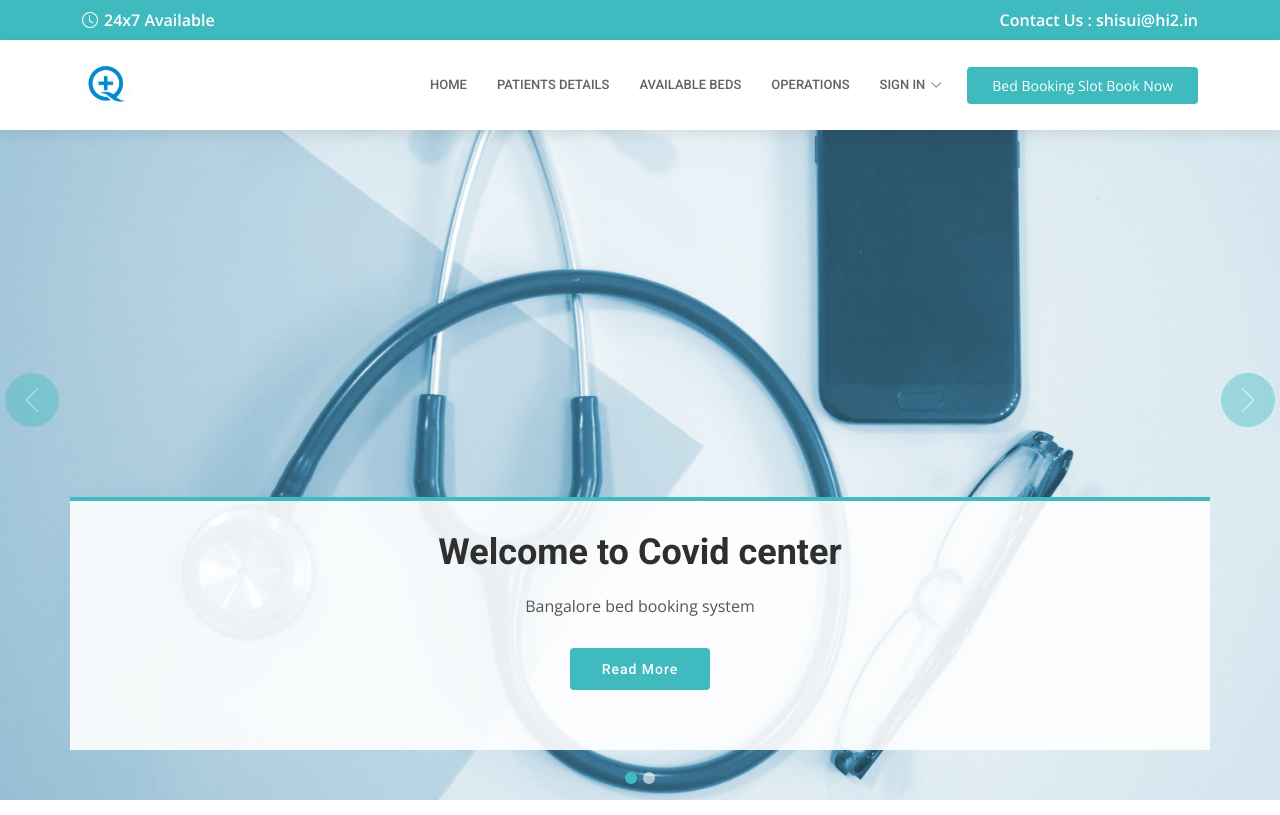
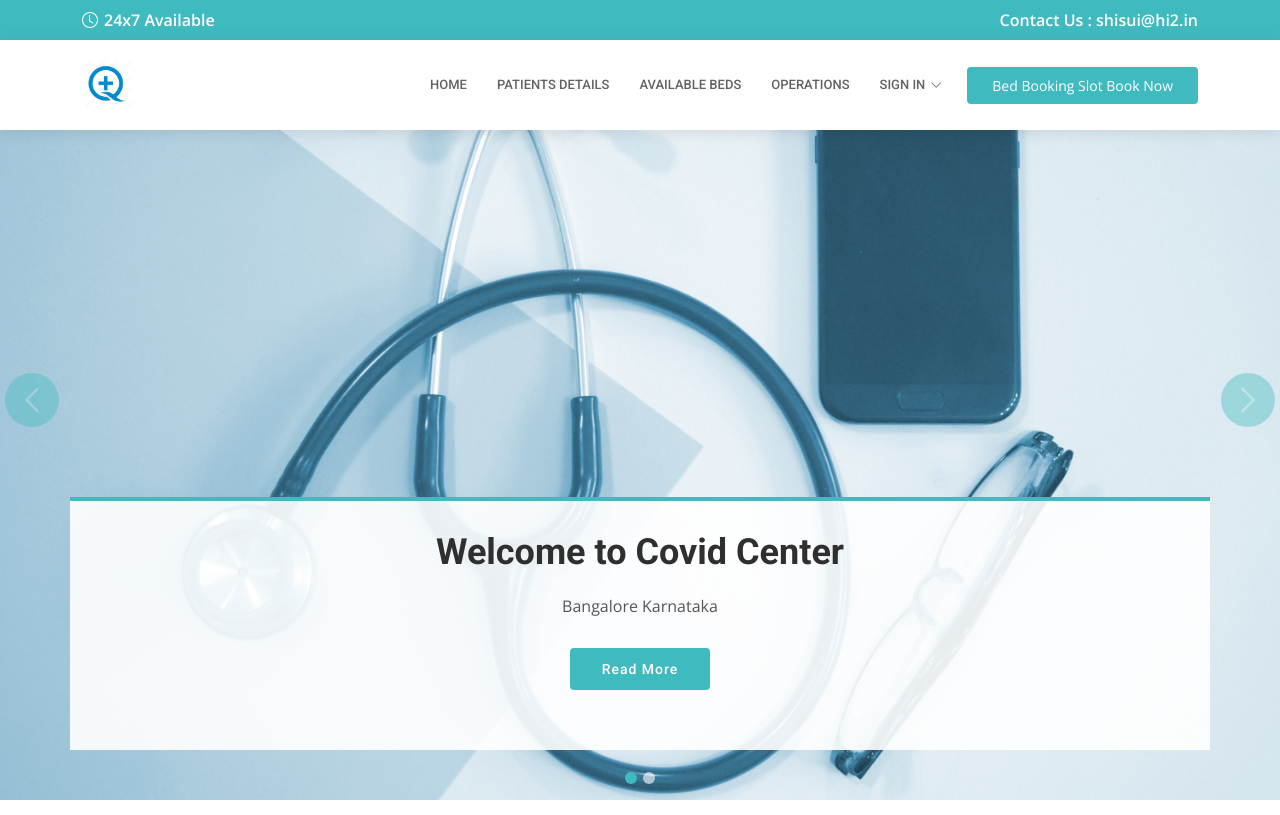
Before and after one commit to Bharaths0407/Covid-Bed-Booking, a Flask app: page / in a window 1280 px wide. Shown: the top 815 px of the page. Run offline with Flask 2, Linux system fonts and the light colour scheme; some libraries are stand-ins or nearby versions.

Commit message:
ui changed

```diff
--- a/project/templates/base.html
+++ b/project/templates/base.html
@@ -114,8 +114,8 @@
         <!-- Slide 1 -->
         <div class="carousel-item active" style="background-image: url(static/assets/img/slide/slide-1.jpg)">
           <div class="container">
-            <h2>Welcome to <span>Covid center</span></h2>
-            <p>Bangalore bed booking system <p>
+            <h2>Welcome to <span>Covid Center</span></h2>
+            <p>Bangalore Karnataka <p>
             <a href="https://covid19.karnataka.gov.in/new-page/Government%20Circulars/en" target="_blank" class="btn-get-started scrollto">Read More</a>
           </div>
         </div>
@@ -123,8 +123,8 @@
         <!-- Slide 2 -->
         <div class="carousel-item" style="background-image: url(static/assets/img/slide/slide-2.jpg)">
           <div class="container">
-            <h2>India</h2>
-            <p>Bangalore bed booking system</p>
+            <h2>Bangalore Karnataka</h2>
+            <p>India</p>
             <a href="https://covid19.karnataka.gov.in/new-page/Government%20Circulars/en" target="_blank" class="btn-get-started scrollto">Read More</a>
           </div>
         </div>
```
